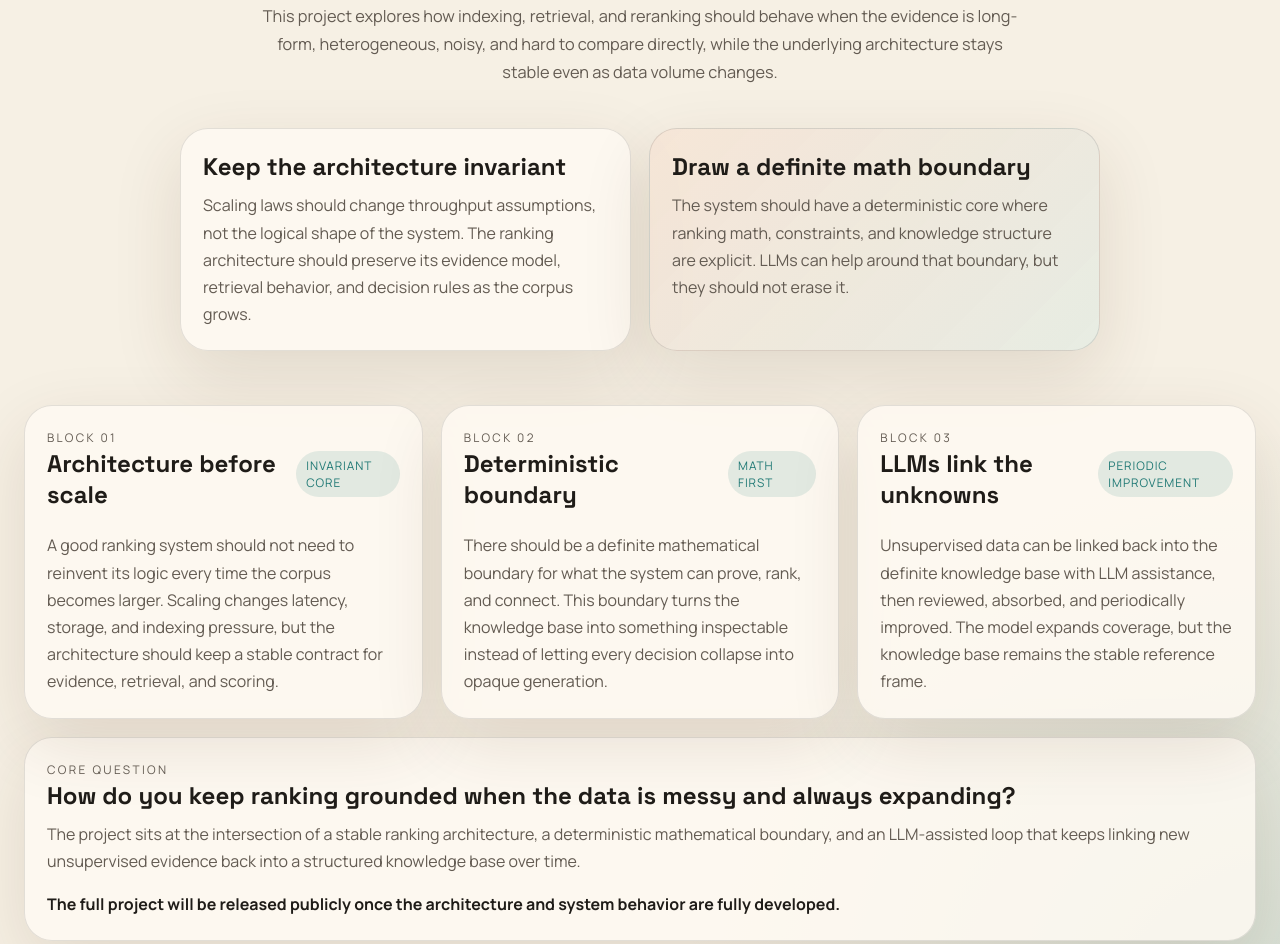
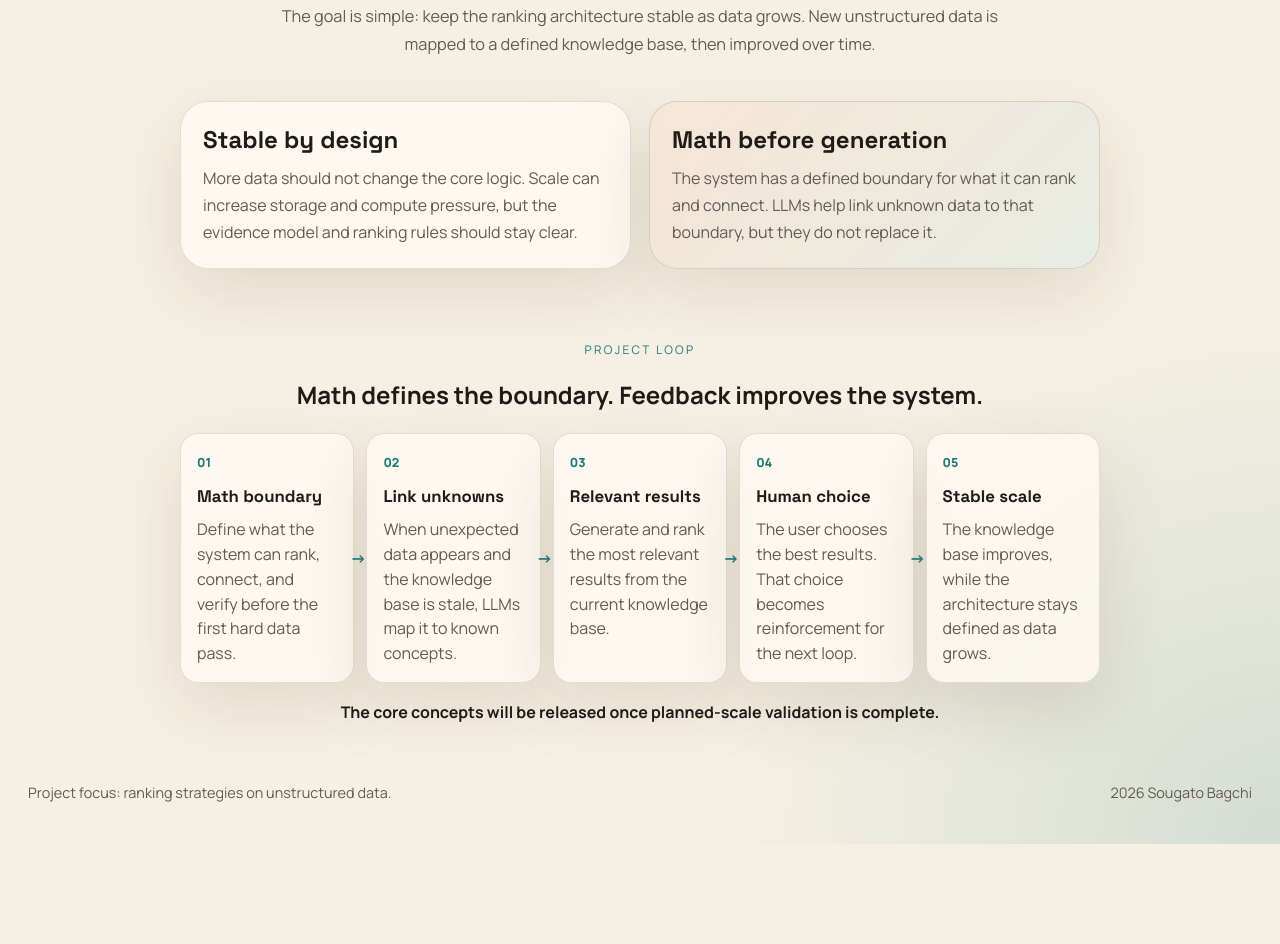
Before and after one commit to sougato97/redentify_project_page, a plain HTML site: page index.html in a window 1280 px wide. Shown: the part 696-1640 px from the top of the page. After the commit the page ends 1540 px from the top, so only its background shows below. Drawn offline with Linux system fonts and the light colour scheme.

Commit message:
scope modified

```diff
--- a/index.html
+++ b/index.html
@@ -23,7 +23,7 @@
           <span class="brand-mark"></span>
           <span class="brand-copy">
             <span class="brand-name">redentify.work</span>
-            <span class="brand-role">A project on ranking strategies, retrieval behavior, and evidence-first search</span>
+            <span class="brand-role">Ranking unstructured data with a stable knowledge base</span>
           </span>
         </div>
 
@@ -38,87 +38,66 @@
           <p class="eyebrow">Project direction</p>
           <h1 class="hero-brand">Designing ranking strategies for unstructured data.</h1>
           <p class="hero-support">
-            This project explores how indexing, retrieval, and reranking should behave when the evidence is long-form,
-            heterogeneous, noisy, and hard to compare directly, while the underlying architecture stays stable even as
-            data volume changes.
+            The goal is simple: keep the ranking architecture stable as data grows. New unstructured data is mapped to
+            a defined knowledge base, then improved over time.
           </p>
 
           <div class="hero-panels">
             <article class="hero-card">
-              <h2>Keep the architecture invariant</h2>
+              <h2>Stable by design</h2>
               <p>
-                Scaling laws should change throughput assumptions, not the logical shape of the system. The ranking
-                architecture should preserve its evidence model, retrieval behavior, and decision rules as the corpus
-                grows.
+                More data should not change the core logic. Scale can increase storage and compute pressure, but the
+                evidence model and ranking rules should stay clear.
               </p>
             </article>
             <article class="hero-card accent-card">
-              <h2>Draw a definite math boundary</h2>
+              <h2>Math before generation</h2>
               <p>
-                The system should have a deterministic core where ranking math, constraints, and knowledge structure
-                are explicit. LLMs can help around that boundary, but they should not erase it.
+                The system has a defined boundary for what it can rank and connect. LLMs help link unknown data to that
+                boundary, but they do not replace it.
               </p>
             </article>
           </div>
         </section>
 
-        <section class="block-grid">
-          <article class="panel block-card">
-            <div class="panel-header">
-              <div>
-                <p class="eyebrow">Block 01</p>
-                <h2>Architecture before scale</h2>
-              </div>
-              <span class="hint-pill">invariant core</span>
-            </div>
-            <p>
-              A good ranking system should not need to reinvent its logic every time the corpus becomes larger. Scaling
-              changes latency, storage, and indexing pressure, but the architecture should keep a stable contract for
-              evidence, retrieval, and scoring.
-            </p>
-          </article>
+        <section class="closing-panel">
+          <p class="eyebrow">Project loop</p>
+          <h2>Math defines the boundary. Feedback improves the system.</h2>
 
-          <article class="panel block-card">
-            <div class="panel-header">
-              <div>
-                <p class="eyebrow">Block 02</p>
-                <h2>Deterministic boundary</h2>
-              </div>
-              <span class="hint-pill">math first</span>
-            </div>
-            <p>
-              There should be a definite mathematical boundary for what the system can prove, rank, and connect. This
-              boundary turns the knowledge base into something inspectable instead of letting every decision collapse
-              into opaque generation.
-            </p>
-          </article>
+          <div class="flow-chart" aria-label="Project flow">
+            <article class="flow-step">
+              <span class="step-number">01</span>
+              <h3>Math boundary</h3>
+              <p>Define what the system can rank, connect, and verify before the first hard data pass.</p>
+            </article>
 
-          <article class="panel block-card">
-            <div class="panel-header">
-              <div>
-                <p class="eyebrow">Block 03</p>
-                <h2>LLMs link the unknowns</h2>
-              </div>
-              <span class="hint-pill">periodic improvement</span>
-            </div>
-            <p>
-              Unsupervised data can be linked back into the definite knowledge base with LLM assistance, then reviewed,
-              absorbed, and periodically improved. The model expands coverage, but the knowledge base remains the
-              stable reference frame.
-            </p>
-          </article>
-        </section>
+            <article class="flow-step">
+              <span class="step-number">02</span>
+              <h3>Link unknowns</h3>
+              <p>When unexpected data appears and the knowledge base is stale, LLMs map it to known concepts.</p>
+            </article>
 
-        <section class="closing-panel panel">
-          <p class="eyebrow">Core question</p>
-          <h2>How do you keep ranking grounded when the data is messy and always expanding?</h2>
-          <p>
-            The project sits at the intersection of a stable ranking architecture, a deterministic mathematical
-            boundary, and an LLM-assisted loop that keeps linking new unsupervised evidence back into a structured
-            knowledge base over time.
-          </p>
+            <article class="flow-step">
+              <span class="step-number">03</span>
+              <h3>Relevant results</h3>
+              <p>Generate and rank the most relevant results from the current knowledge base.</p>
+            </article>
+
+            <article class="flow-step">
+              <span class="step-number">04</span>
+              <h3>Human choice</h3>
+              <p>The user chooses the best results. That choice becomes reinforcement for the next loop.</p>
+            </article>
+
+            <article class="flow-step">
+              <span class="step-number">05</span>
+              <h3>Stable scale</h3>
+              <p>The knowledge base improves, while the architecture stays defined as data grows.</p>
+            </article>
+          </div>
+
           <p class="release-note">
-            The full project will be released publicly once the architecture and system behavior are fully developed.
+            The core concepts will be released once planned-scale validation is complete.
           </p>
         </section>
       </main>
--- a/styles.css
+++ b/styles.css
@@ -83,8 +83,7 @@ a {
 }
 
 .brand-lockup,
-.nav-actions,
-.panel-header {
+.nav-actions {
   display: flex;
   align-items: center;
 }
@@ -175,8 +174,7 @@ a {
   line-height: 1.7;
 }
 
-.hero-panels,
-.block-grid {
+.hero-panels {
   display: grid;
 }
 
@@ -213,42 +211,70 @@ a {
   background: linear-gradient(135deg, rgba(199, 112, 61, 0.14), rgba(32, 121, 117, 0.1)), var(--surface);
 }
 
-.block-grid {
-  grid-template-columns: repeat(3, minmax(0, 1fr));
-  gap: 18px;
-  margin-bottom: 18px;
-}
-
 .panel {
   padding: 22px;
 }
 
-.panel-header {
-  justify-content: space-between;
-  gap: 12px;
-  margin-bottom: 12px;
-}
-
-.hint-pill {
-  display: inline-flex;
-  align-items: center;
-  padding: 6px 10px;
-  border-radius: 999px;
-  background: rgba(32, 121, 117, 0.12);
-  color: var(--accent-2);
-  font-size: 0.74rem;
-  text-transform: uppercase;
-  letter-spacing: 0.08em;
-}
-
 .closing-panel {
-  margin-bottom: 18px;
+  max-width: 920px;
+  margin: 0 auto 18px;
+  padding: 18px 0;
+  text-align: center;
 }
 
 .release-note {
-  margin-top: 16px !important;
+  margin-top: 18px !important;
   color: var(--text) !important;
   font-weight: 600;
+}
+
+.flow-chart {
+  display: grid;
+  grid-template-columns: repeat(5, minmax(0, 1fr));
+  gap: 12px;
+  margin-top: 22px;
+  text-align: left;
+}
+
+.flow-step {
+  position: relative;
+  min-height: 190px;
+  padding: 16px;
+  border: 1px solid var(--line);
+  border-radius: 18px;
+  background: var(--surface);
+  box-shadow: var(--shadow);
+}
+
+.flow-step:not(:last-child)::after {
+  content: "->";
+  position: absolute;
+  top: 50%;
+  right: -13px;
+  z-index: 2;
+  transform: translateY(-50%);
+  color: var(--accent-2);
+  font-weight: 800;
+}
+
+.step-number {
+  display: inline-flex;
+  margin-bottom: 14px;
+  color: var(--accent-2);
+  font-size: 0.78rem;
+  font-weight: 800;
+}
+
+.flow-step h3 {
+  margin: 0 0 10px;
+  font-family: "Space Grotesk", sans-serif;
+  font-size: 1.05rem;
+}
+
+.flow-step p {
+  margin: 0;
+  color: var(--muted);
+  line-height: 1.55;
 }
 
 .site-footer {
@@ -282,9 +308,25 @@ a {
     align-items: flex-start;
   }
 
-  .hero-panels,
-  .block-grid {
+  .hero-panels {
     grid-template-columns: 1fr;
+  }
+
+  .flow-chart {
+    grid-template-columns: 1fr;
+    text-align: left;
+  }
+
+  .flow-step {
+    min-height: auto;
+  }
+
+  .flow-step:not(:last-child)::after {
+    content: "down";
+    top: auto;
+    right: 18px;
+    bottom: -18px;
+    transform: none;
   }
 
   .hero-brand {
```
